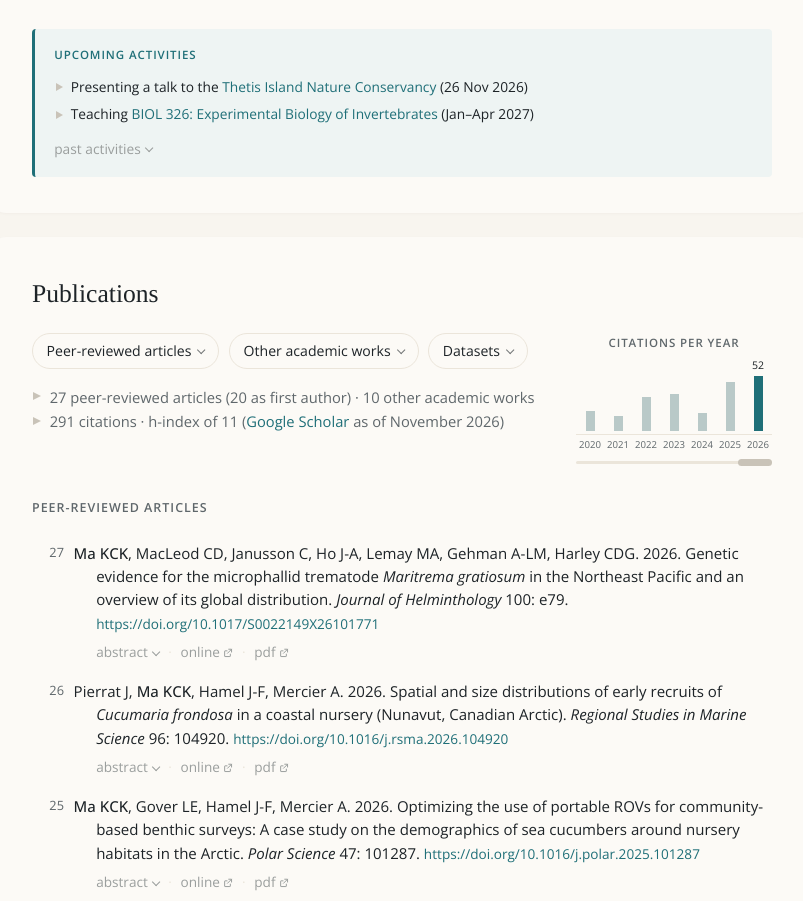
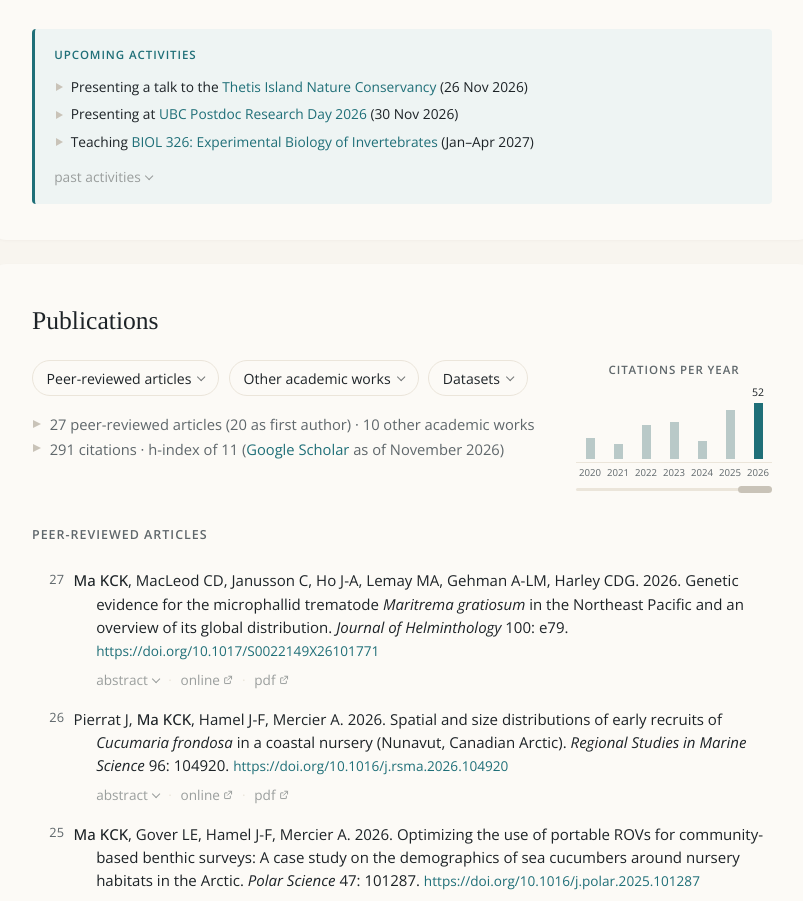
Before and after one commit to kevinckma/kevinckma.github.io, a plain HTML site: page index.html in a window 1280 px wide. Shown: the part 1113-2014 px from the top of the page, without its empty margins (238-1041 px from the left). Drawn offline with nearby package versions, Linux system fonts and the light colour scheme.

Commit message:
Add UBC Postdoc Research Day to upcoming activities
Co-Authored-By: Claude Opus 5.5 <noreply@anthropic.com>
Claude-Session: https://claude.ai/code/session_0146S6LSxkhS3N89ctyhZ7u4

```diff
--- a/index.html
+++ b/index.html
@@ -420,6 +420,7 @@
       <span class="announce-label">Upcoming activities</span>
       <ul>
         <li><span class="atext">Presenting a talk to the <a href="https://www.thetisislandnatureconservancy.org/" target="_blank" rel="noopener">Thetis Island Nature Conservancy</a> (26&nbsp;Nov&nbsp;2026)</span></li>
+        <li><span class="atext">Presenting at <a href="https://www.postdocs.ubc.ca/event/101596-ubc-postdoc-research-day-2026" target="_blank" rel="noopener">UBC Postdoc Research Day 2026</a> (30&nbsp;Nov&nbsp;2026)</span></li>
         <li><span class="atext">Teaching <a href="https://biol326.wordpress.com" target="_blank" rel="noopener">BIOL 326: Experimental Biology of Invertebrates</a> (Jan–Apr 2027)</span></li>
       </ul>
       <button class="abs-toggle past-toggle" type="button" aria-expanded="false">past activities</button>
```
